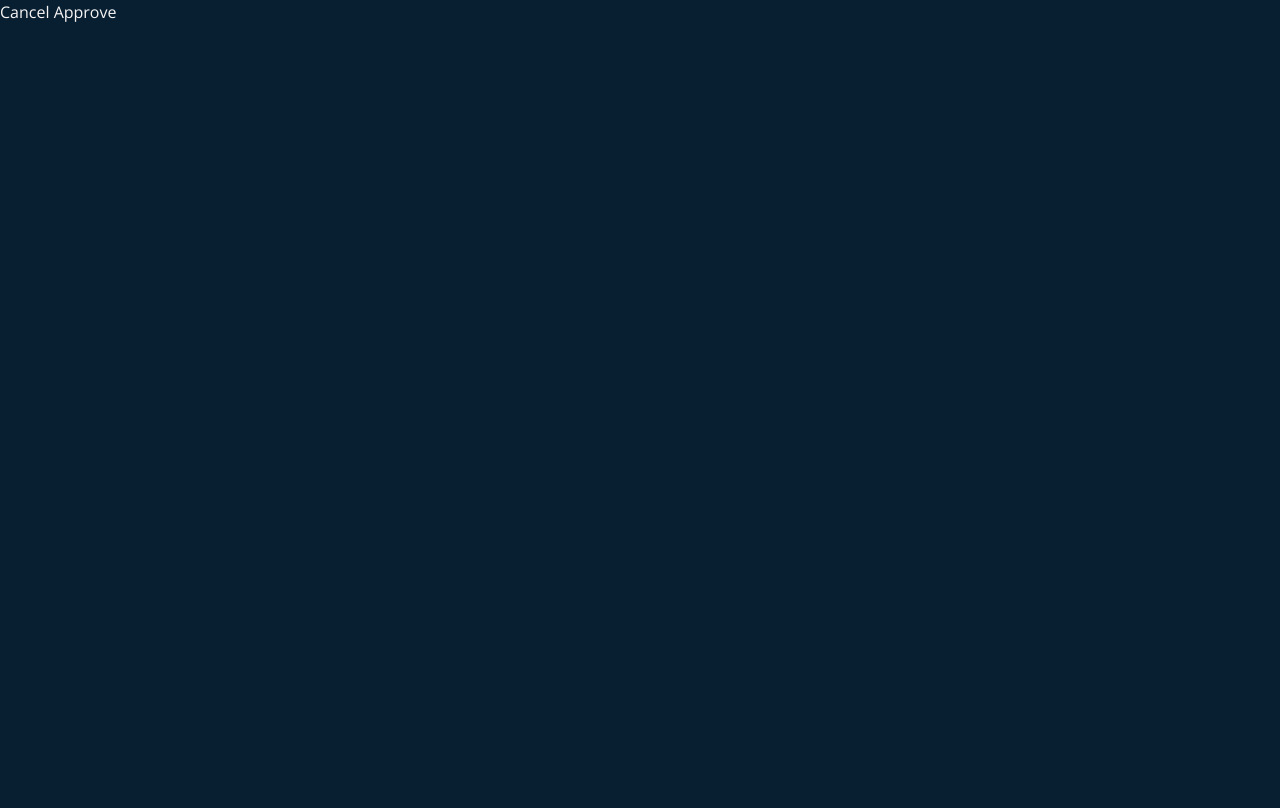
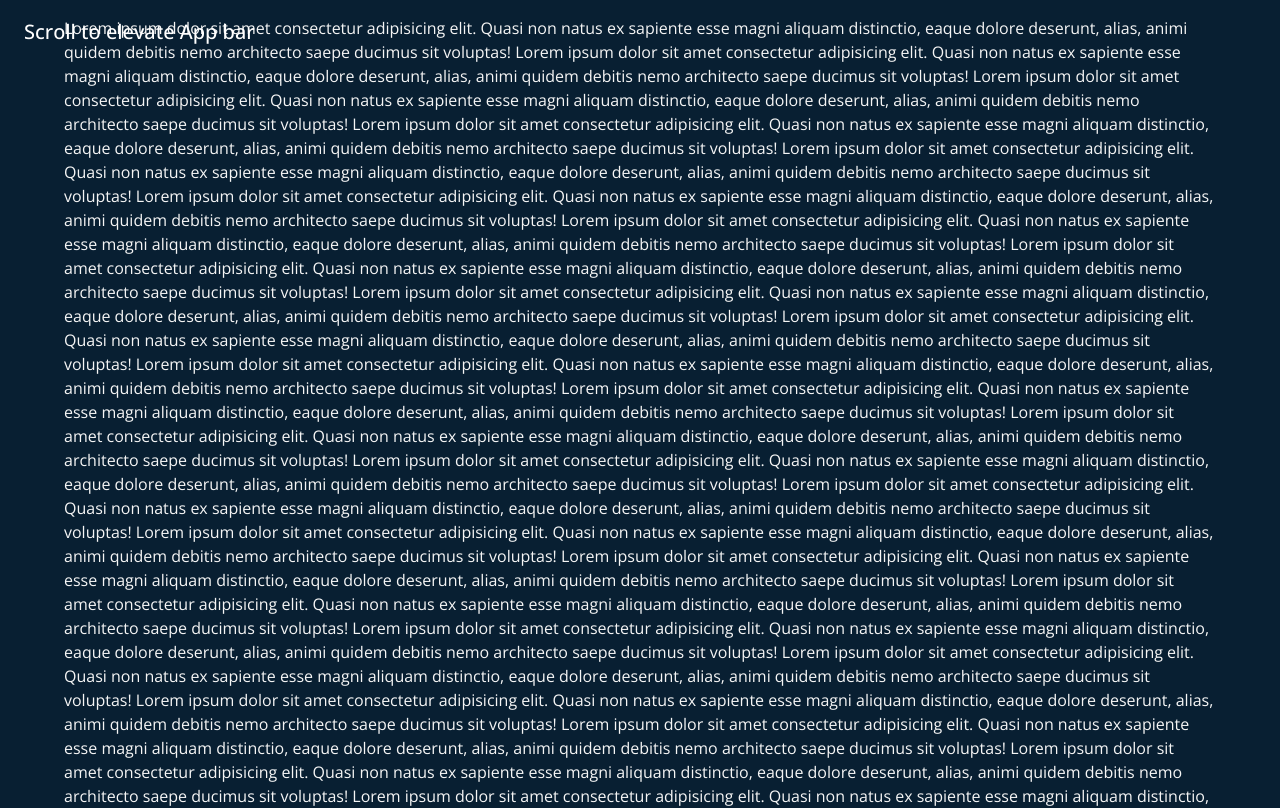
Before and after one commit to atar9500/atar-avraham, a Next.js app: page / in a window 1280 px wide. Shown: the top 808 px of the page. Built offline with nearby package versions, Linux system fonts and the light colour scheme.

Commit message:
#2: Added header animation

```diff
--- a/pages/app/App.tsx
+++ b/pages/app/App.tsx
@@ -3,17 +3,20 @@ import React from 'react';
 
 import theme from '~/shared/theme';
 
-type AppProviderProps = {
+import Header from './Header';
+
+type AppProps = {
   children: React.ReactNode;
 };
 
-const AppProvider = ({ children }: AppProviderProps) => {
+const App = ({ children }: AppProps) => {
   return (
     <ThemeProvider theme={theme}>
       <CssBaseline />
+      <Header />
       {children}
     </ThemeProvider>
   );
 };
 
-export default AppProvider;
+export default App;
--- /dev/null
+++ b/pages/app/Header.tsx
@@ -0,0 +1,28 @@
+import React from 'react';
+import { AppBar, styled, Toolbar, Typography } from '@mui/material';
+
+import useScrollHeader from '~/shared/hooks/useScrollHeader';
+
+const _AppBar = styled(AppBar)`
+  transition: ${({ theme }) => {
+    const duration = theme.transitions.duration.short;
+    return `background-color ${duration}ms linear, box-shadow ${duration}ms linear`;
+  }};
+  ${({ elevation = 0 }) => elevation === 0 && `background-color: transparent;`};
+`;
+
+const Header = () => {
+  const elevated = useScrollHeader();
+
+  return (
+    <_AppBar elevation={elevated ? 8 : 0}>
+      <Toolbar>
+        <Typography variant="h6" component="div">
+          Scroll to elevate App bar
+        </Typography>
+      </Toolbar>
+    </_AppBar>
+  );
+};
+
+export default Header;
--- a/pages/home/Home.tsx
+++ b/pages/home/Home.tsx
@@ -1,12 +1,18 @@
+import { Box, Container } from '@mui/material';
 import React from 'react';
-import { useTranslation } from 'react-i18next';
 
 const Home = () => {
-  const { t } = useTranslation('common1');
   return (
-    <div>
-      {t('cancel')} {t('approve')}
-    </div>
+    <Container>
+      <Box sx={{ my: 2 }}>
+        {[...new Array(100)]
+          .map(
+            () =>
+              `Lorem ipsum dolor sit amet consectetur adipisicing elit. Quasi non natus ex sapiente esse magni aliquam distinctio, eaque dolore deserunt, alias, animi quidem debitis nemo architecto saepe ducimus sit voluptas!`
+          )
+          .join('\n')}
+      </Box>
+    </Container>
   );
 };
 
--- /dev/null
+++ b/pages/shared/hooks/useScrollHeader.ts
@@ -0,0 +1,18 @@
+import { useRef, useEffect } from 'react';
+import { useScrollTrigger } from '@mui/material';
+
+const useScrollHeader = () => {
+  const windowRef = useRef<Window>();
+
+  useEffect(() => {
+    windowRef.current = window;
+  }, []);
+
+  return useScrollTrigger({
+    disableHysteresis: true,
+    threshold: 0,
+    target: windowRef.current,
+  });
+};
+
+export default useScrollHeader;
--- a/pages/shared/theme/palette.ts
+++ b/pages/shared/theme/palette.ts
@@ -2,10 +2,10 @@ import { colors, PaletteOptions } from '@mui/material';
 
 const palette: PaletteOptions = {
   primary: {
-    main: '#FF2768',
+    main: '#145DA0',
   },
   secondary: {
-    main: '#145DA0',
+    main: '#FF2768',
   },
   text: {
     primary: colors.grey[100],
--- a/pages/shared/theme/theme.ts
+++ b/pages/shared/theme/theme.ts
@@ -2,7 +2,8 @@ import { createTheme } from '@mui/material';
 
 import palette from './palette';
 import typography from './typography';
+import transitions from './transitions';
 
-const theme = createTheme({ palette, typography });
+const theme = createTheme({ palette, typography, transitions });
 
 export default theme;
--- /dev/null
+++ b/pages/shared/theme/transitions.ts
@@ -0,0 +1,11 @@
+import { TransitionsOptions } from '@mui/material/styles/createTransitions';
+
+const transitions: TransitionsOptions = {
+  duration: {
+    short: 100,
+    standard: 300,
+    complex: 500,
+  },
+};
+
+export default transitions;
```
Also changed, not shown: pages/shared/utils/shouldForwardProps.ts (added, +9 -0 lines).
